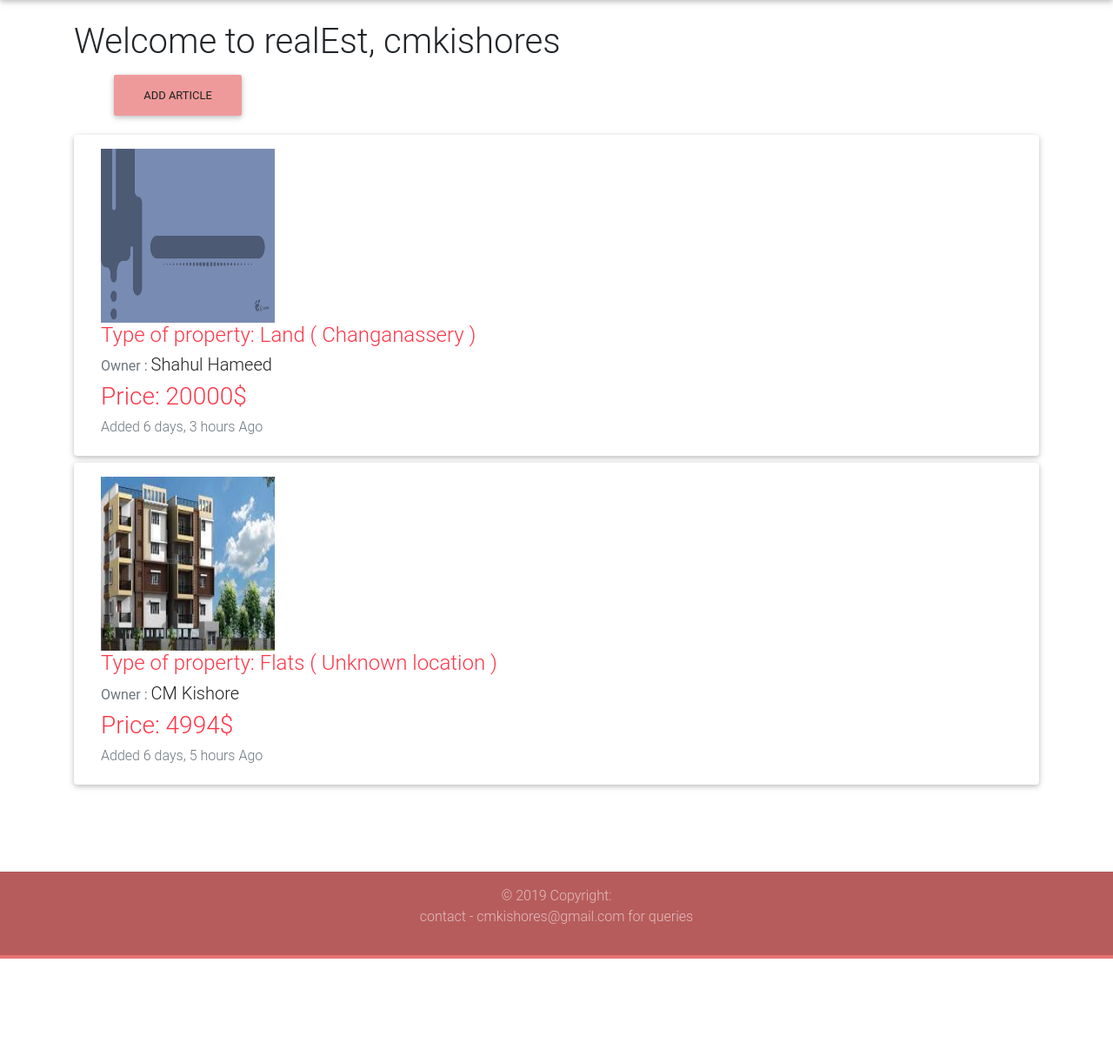
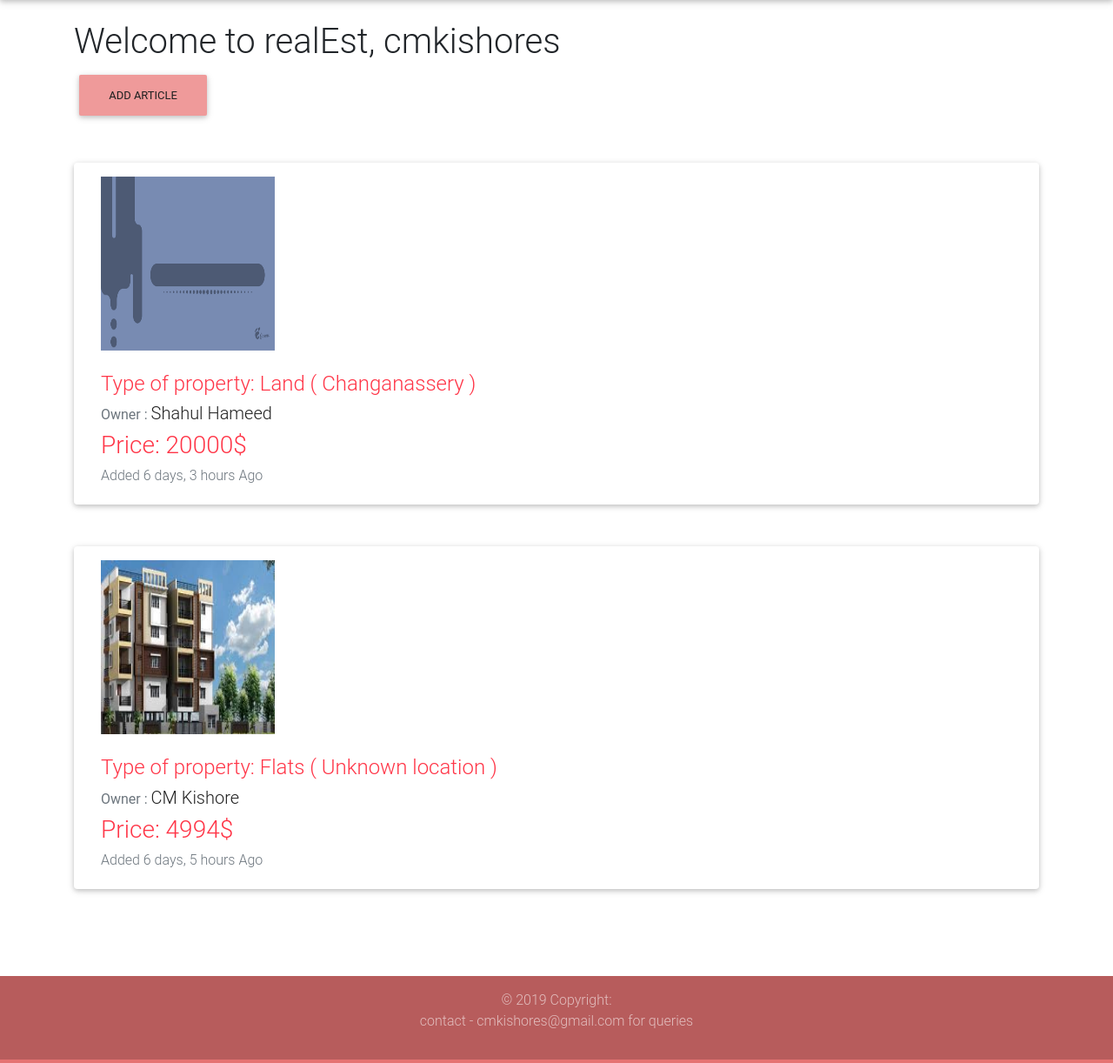
Before and after one commit to cmkishores/real_estate_website, a Django app: page / in a window 1280 px wide. Shown: the part 74-1296 px from the top of the page at 87% size. Before the commit the page ends 1176 px from the top, so only its background shows below. Run offline with Django 3.2, Linux system fonts and the light colour scheme; a user stored in the database is signed in; data comes from the database, SQL or seed files in the repository; some libraries are stand-ins or nearby versions.

Commit message:
Add space between each listing and between image and property type

```diff
--- a/templates/base.html
+++ b/templates/base.html
@@ -1,5 +1,4 @@
 {% load static %}
-{% load socialaccount %}
 <!DOCTYPE html>
 <html>
 <head>
--- a/templates/index.html
+++ b/templates/index.html
@@ -5,29 +5,32 @@
 
 {% block body %}
 
-<h1>Welcome to realEst, {{ user.username }}</h1>
 
 
 
 {% if request.user.category == 'Seller' %}
+<h1>Welcome to realEst, {{ user.username }}</h1>
 
-<ul type="none">
-  <li> <a class = "btn button red lighten-3 text-dark" href="{% url 'addarticle'  %}"> Add Article </a></li>
-</li>
-</ul>
+ <a class = "btn button red lighten-3 text-dark" href="{% url 'addarticle'  %}"> Add Article </a>
+
+{% else %}
+
+<h1> Welcome!</h1>
+<p class="text-muted">Please LogIn to Enjoy all the features!</p>
+
 {% endif %}
 
 <ul class="list-inline" >
 
 	      {% for element in articlelist reversed %}
-            <div class="card md-2 mt-2">
+            <div class="card md-4 mt-5">
             	<div clas="card-body" style="">
             <a class = "card-link text-danger text-danger " href="{% url 'article' element.id %}">
 
                 <div class="container m-3">
                   <li class="list-inline-item">
                   	 <img src="{{ element.photo.url }}" alt="{{ element.type }}" style="height:200px; width:200px;">
-                    <h4 > Type of property: {{ element.category }} ( {{ element.location }} ) </h4>
+                    <h4 class="mt-4"> Type of property: {{ element.category }} ( {{ element.location }} ) </h4>
 
                     <h5 class="text-dark"><small class="text-muted"> Owner : </small> {{ element.owner_name}}
                     <h3>Price: {{ element.price }}$</h3>
```
